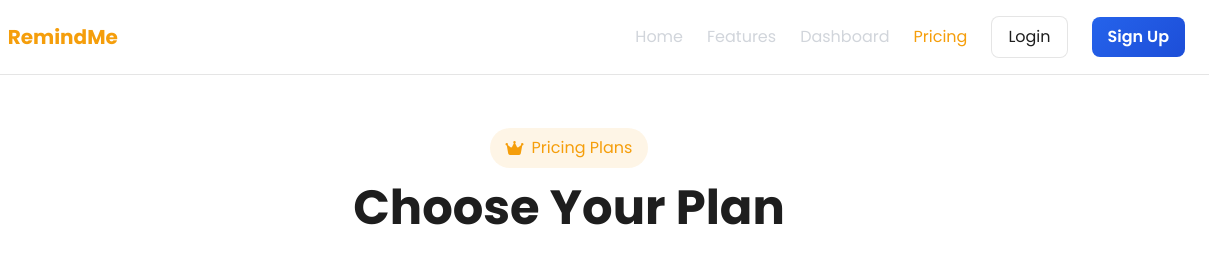
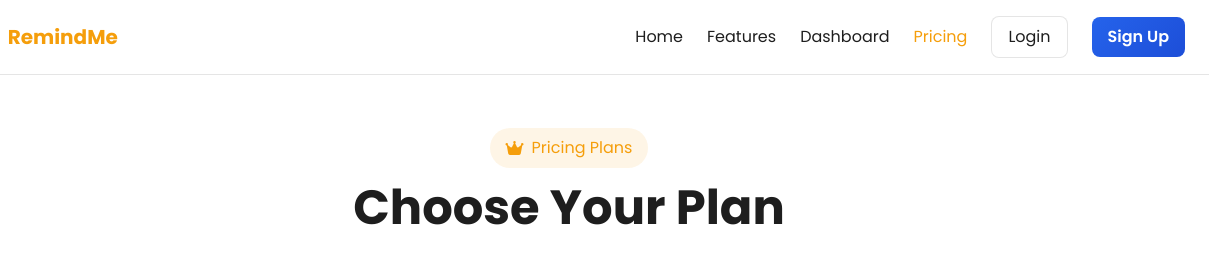
Before and after one commit to mbrzy/remindme-neverforget, a plain HTML site: page pricing.html in a window 1280 px wide. Shown: the top 253 px of the page, 71-1280 px from the left. Drawn offline with nearby package versions, Linux system fonts and the light colour scheme.

Commit message:
Update pricing.html

```diff
--- a/pricing.html
+++ b/pricing.html
@@ -215,9 +215,9 @@
                 <span class="text-xl font-bold text-yellow-500">RemindMe</span>
             </div>
             <div class="hidden md:flex items-center space-x-6">
-                <a href="index.html" class="nav-link text-gray-300 hover:text-yellow-500 transition-colors">Home</a>
-                <a href="index.html#features" class="nav-link text-gray-300 hover:text-yellow-500 transition-colors">Features</a>
-                <a href="dashboard.html" class="nav-link text-gray-300 hover:text-yellow-500 transition-colors">Dashboard</a>
+                <a href="index.html" class="nav-link text-black-300 hover:text-yellow-500 transition-colors">Home</a>
+                <a href="index.html#features" class="nav-link text-black-300 hover:text-yellow-500 transition-colors">Features</a>
+                <a href="dashboard.html" class="nav-link text-black-300 hover:text-yellow-500 transition-colors">Dashboard</a>
                 <a href="pricing.html" class="nav-link text-yellow-500">Pricing</a>
                 <a href="dashboard.html" class="btn-secondary px-4 py-2 rounded-lg">Login</a>
                 <a href="dashboard.html" class="btn-primary px-4 py-2 rounded-lg">Sign Up</a>
```
